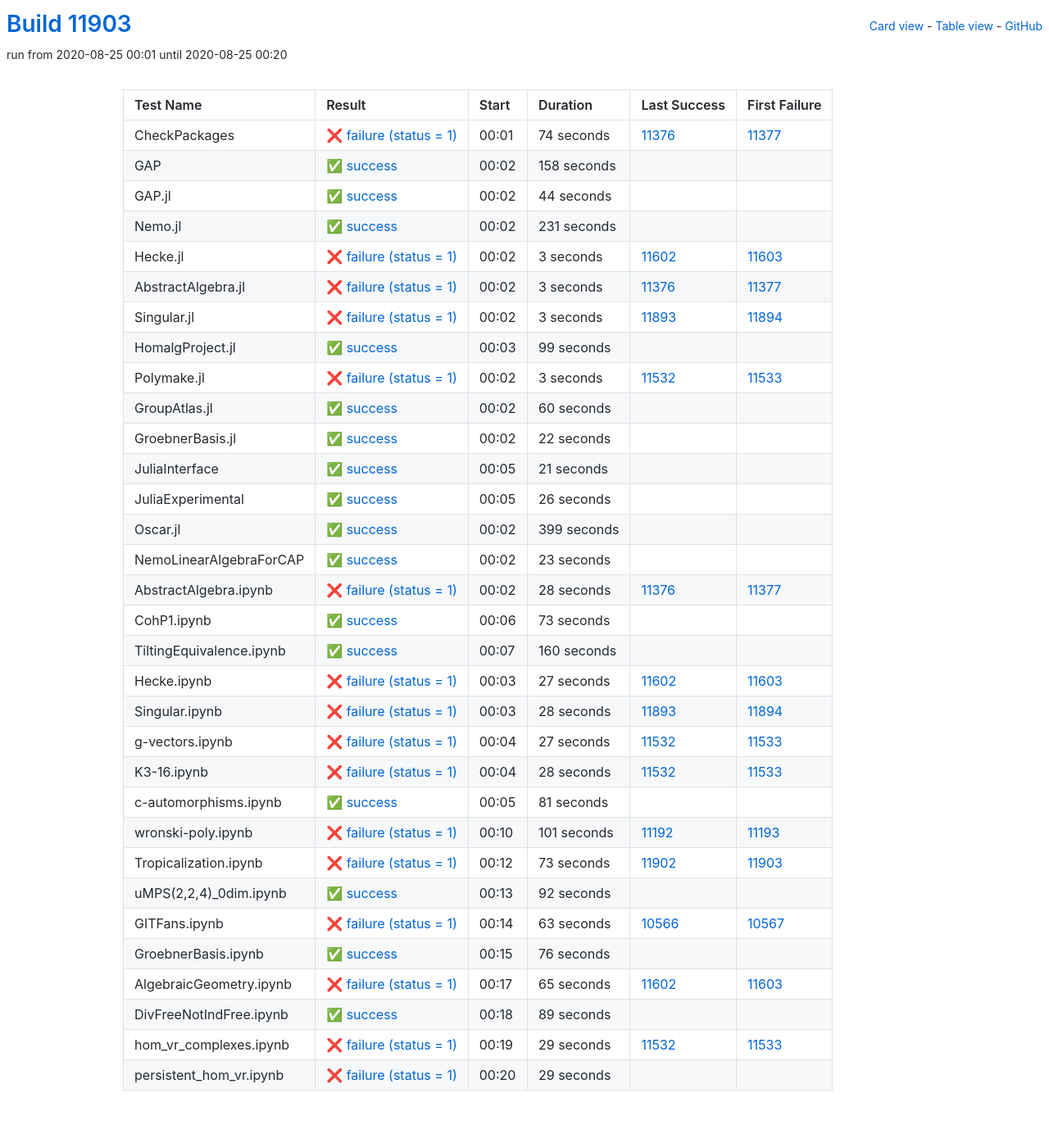
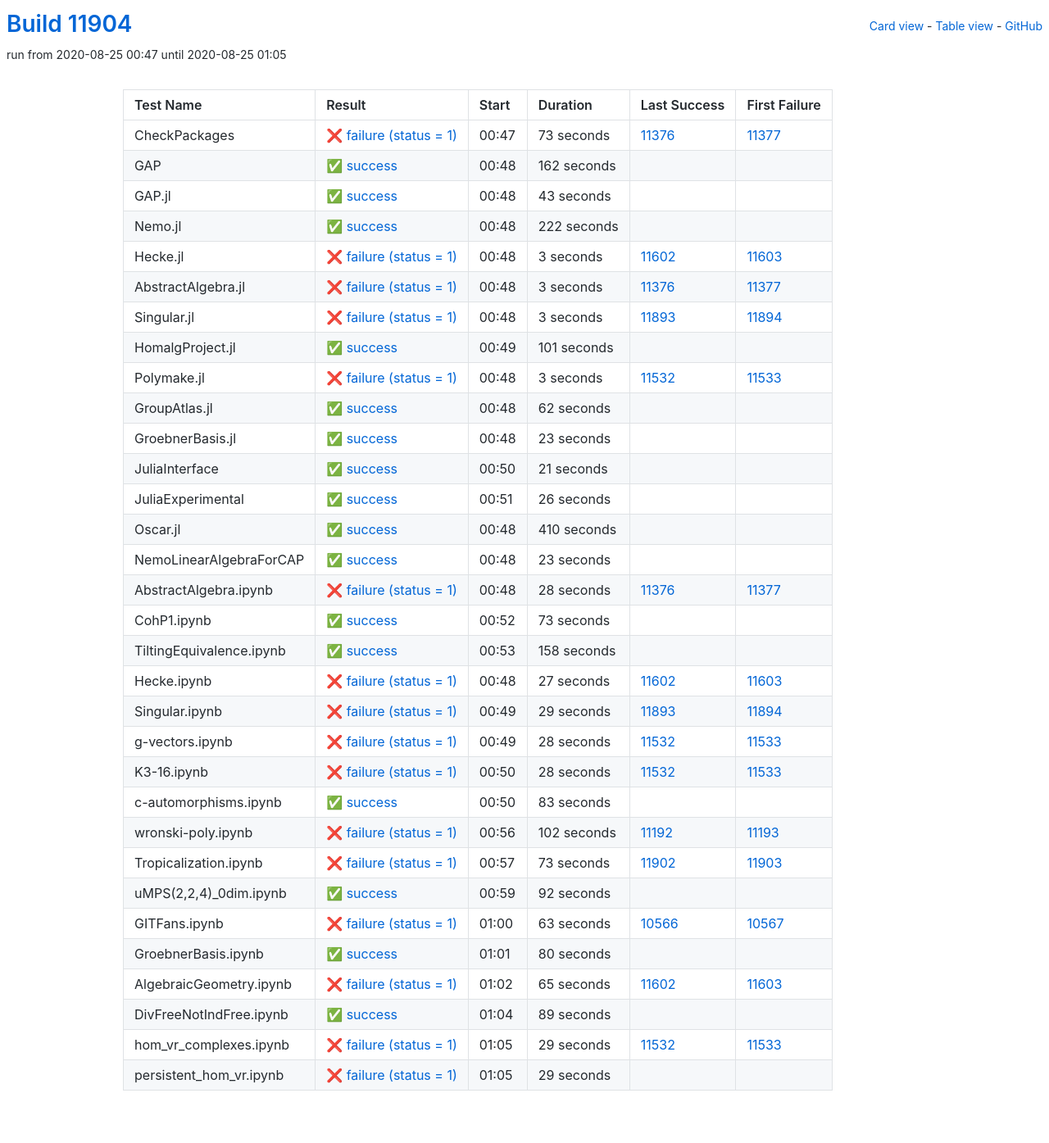
Before and after one commit to oscar-system/oscar-ci-status, a Jekyll site: the page built from table.html, in a window 1280 px wide. Shown: the whole page at 82% size. Built offline with Jekyll 4.4.1, drawn with Linux system fonts in a browser that asks for light colours.

Commit message:
Build #11904

```diff
--- a/_data/ci.yml
+++ b/_data/ci.yml
@@ -1,6 +1,6 @@
 ---
-build: 11903
-build_url: https://oscarci.mathematik.uni-kl.de/job/oscar/11903/
+build: 11904
+build_url: https://oscarci.mathematik.uni-kl.de/job/oscar/11904/
 job: oscar
 organization: oscar-system
 repo: oscar-ci-status
@@ -8,56 +8,56 @@
 tests:
 - name: CheckPackages
   id: checkpackages
-  log: https://oscarci.mathematik.uni-kl.de/job/oscar/11903/artifact/logs/build-11903/CheckPackages.log
-  start: 2020-08-25 00:01
+  log: https://oscarci.mathematik.uni-kl.de/job/oscar/11904/artifact/logs/build-11904/CheckPackages.log
+  start: 2020-08-25 00:47
   success: false
   exitcode: 1
   status: failure
-  duration: 74
+  duration: 73
   last_success: 11376
   last_success_url: https://oscarci.mathematik.uni-kl.de/job/oscar/11376/
   first_failure: 11377
   first_failure_url: https://oscarci.mathematik.uni-kl.de/job/oscar/11377/
 - name: GAP
   id: gap
-  log: https://oscarci.mathematik.uni-kl.de/job/oscar/11903/artifact/logs/build-11903/GAP.log
-  start: 2020-08-25 00:02
+  log: https://oscarci.mathematik.uni-kl.de/job/oscar/11904/artifact/logs/build-11904/GAP.log
+  start: 2020-08-25 00:48
   success: true
   exitcode: 0
   status: success
-  duration: 158
+  duration: 162
   last_success: false
   last_success_url:
   first_failure: false
   first_failure_url:
 - name: GAP.jl
   id: gap-jl
-  log: https://oscarci.mathematik.uni-kl.de/job/oscar/11903/artifact/logs/build-11903/GAP.jl.log
-  start: 2020-08-25 00:02
+  log: https://oscarci.mathematik.uni-kl.de/job/oscar/11904/artifact/logs/build-11904/GAP.jl.log
+  start: 2020-08-25 00:48
   success: true
   exitcode: 0
   status: success
-  duration: 44
+  duration: 43
   last_success: false
   last_success_url:
   first_failure: false
   first_failure_url:
 - name: Nemo.jl
   id: nemo-jl
-  log: https://oscarci.mathematik.uni-kl.de/job/oscar/11903/artifact/logs/build-11903/Nemo.jl.log
-  start: 2020-08-25 00:02
+  log: https://oscarci.mathematik.uni-kl.de/job/oscar/11904/artifact/logs/build-11904/Nemo.jl.log
+  start: 2020-08-25 00:48
   success: true
   exitcode: 0
   status: success
-  duration: 231
+  duration: 222
   last_success: false
   last_success_url:
   first_failure: false
   first_failure_url:
 - name: Hecke.jl
   id: hecke-jl
-  log: https://oscarci.mathematik.uni-kl.de/job/oscar/11903/artifact/logs/build-11903/Hecke.jl.log
-  start: 2020-08-25 00:02
+  log: https://oscarci.mathematik.uni-kl.de/job/oscar/11904/artifact/logs/build-11904/Hecke.jl.log
+  start: 2020-08-25 00:48
   success: false
   exitcode: 1
   status: failure
@@ -68,8 +68,8 @@
   first_failure_url: https://oscarci.mathematik.uni-kl.de/job/oscar/11603/
 - name: AbstractAlgebra.jl
   id: abstractalgebra-jl
-  log: https://oscarci.mathematik.uni-kl.de/job/oscar/11903/artifact/logs/build-11903/AbstractAlgebra.jl.log
-  start: 2020-08-25 00:02
+  log: https://oscarci.mathematik.uni-kl.de/job/oscar/11904/artifact/logs/build-11904/AbstractAlgebra.jl.log
+  start: 2020-08-25 00:48
   success: false
   exitcode: 1
   status: failure
@@ -80,8 +80,8 @@
   first_failure_url: https://oscarci.mathematik.uni-kl.de/job/oscar/11377/
 - name: Singular.jl
   id: singular-jl
-  log: https://oscarci.mathematik.uni-kl.de/job/oscar/11903/artifact/logs/build-11903/Singular.jl.log
-  start: 2020-08-25 00:02
+  log: https://oscarci.mathematik.uni-kl.de/job/oscar/11904/artifact/logs/build-11904/Singular.jl.log
+  start: 2020-08-25 00:48
   success: false
   exitcode: 1
   status: failure
@@ -92,20 +92,20 @@
   first_failure_url: https://oscarci.mathematik.uni-kl.de/job/oscar/11894/
 - name: HomalgProject.jl
   id: homalgproject-jl
-  log: https://oscarci.mathematik.uni-kl.de/job/oscar/11903/artifact/logs/build-11903/HomalgProject.jl.log
-  start: 2020-08-25 00:03
+  log: https://oscarci.mathematik.uni-kl.de/job/oscar/11904/artifact/logs/build-11904/HomalgProject.jl.log
+  start: 2020-08-25 00:49
   success: true
   exitcode: 0
   status: success
-  duration: 99
+  duration: 101
   last_success: false
   last_success_url:
   first_failure: false
   first_failure_url:
 - name: Polymake.jl
   id: polymake-jl
-  log: https://oscarci.mathematik.uni-kl.de/job/oscar/11903/artifact/logs/build-11903/Polymake.jl.log
-  start: 2020-08-25 00:02
+  log: https://oscarci.mathematik.uni-kl.de/job/oscar/11904/artifact/logs/build-11904/Polymake.jl.log
+  start: 2020-08-25 00:48
   success: false
   exitcode: 1
   status: failure
@@ -116,32 +116,32 @@
   first_failure_url: https://oscarci.mathematik.uni-kl.de/job/oscar/11533/
 - name: GroupAtlas.jl
   id: groupatlas-jl
-  log: https://oscarci.mathematik.uni-kl.de/job/oscar/11903/artifact/logs/build-11903/GroupAtlas.jl.log
-  start: 2020-08-25 00:02
+  log: https://oscarci.mathematik.uni-kl.de/job/oscar/11904/artifact/logs/build-11904/GroupAtlas.jl.log
+  start: 2020-08-25 00:48
   success: true
   exitcode: 0
   status: success
-  duration: 60
+  duration: 62
   last_success: false
   last_success_url:
   first_failure: false
   first_failure_url:
 - name: GroebnerBasis.jl
   id: groebnerbasis-jl
-  log: https://oscarci.mathematik.uni-kl.de/job/oscar/11903/artifact/logs/build-11903/GroebnerBasis.jl.log
-  start: 2020-08-25 00:02
+  log: https://oscarci.mathematik.uni-kl.de/job/oscar/11904/artifact/logs/build-11904/GroebnerBasis.jl.log
+  start: 2020-08-25 00:48
   success: true
   exitcode: 0
   status: success
-  duration: 22
+  duration: 23
   last_success: false
   last_success_url:
   first_failure: false
   first_failure_url:
 - name: JuliaInterface
   id: juliainterface
-  log: https://oscarci.mathematik.uni-kl.de/job/oscar/11903/artifact/logs/build-11903/JuliaInterface.log
-  start: 2020-08-25 00:05
+  log: https://oscarci.mathematik.uni-kl.de/job/oscar/11904/artifact/logs/build-11904/JuliaInterface.log
+  start: 2020-08-25 00:50
   success: true
   exitcode: 0
   status: success
@@ -152,8 +152,8 @@
   first_failure_url:
 - name: JuliaExperimental
   id: juliaexperimental
-  log: https://oscarci.mathematik.uni-kl.de/job/oscar/11903/artifact/logs/build-11903/JuliaExperimental.log
-  start: 2020-08-25 00:05
+  log: https://oscarci.mathematik.uni-kl.de/job/oscar/11904/artifact/logs/build-11904/JuliaExperimental.log
+  start: 2020-08-25 00:51
   success: true
   exitcode: 0
   status: success
@@ -164,20 +164,20 @@
   first_failure_url:
 - name: Oscar.jl
   id: oscar-jl
-  log: https://oscarci.mathematik.uni-kl.de/job/oscar/11903/artifact/logs/build-11903/Oscar.jl.log
-  start: 2020-08-25 00:02
+  log: https://oscarci.mathematik.uni-kl.de/job/oscar/11904/artifact/logs/build-11904/Oscar.jl.log
+  start: 2020-08-25 00:48
   success: true
   exitcode: 0
   status: success
-  duration: 399
+  duration: 410
   last_success: false
   last_success_url:
   first_failure: false
   first_failure_url:
 - name: NemoLinearAlgebraForCAP
   id: nemolinearalgebraforcap
-  log: https://oscarci.mathematik.uni-kl.de/job/oscar/11903/artifact/logs/build-11903/NemoLinearAlgebraForCAP.log
-  start: 2020-08-25 00:02
+  log: https://oscarci.mathematik.uni-kl.de/job/oscar/11904/artifact/logs/build-11904/NemoLinearAlgebraForCAP.log
+  start: 2020-08-25 00:48
   success: true
   exitcode: 0
   status: success
@@ -188,8 +188,8 @@
   first_failure_url:
 - name: AbstractAlgebra.ipynb
   id: abstractalgebra-ipynb
-  log: https://oscarci.mathematik.uni-kl.de/job/oscar/11903/artifact/logs/build-11903/AbstractAlgebra.ipynb.log
-  start: 2020-08-25 00:02
+  log: https://oscarci.mathematik.uni-kl.de/job/oscar/11904/artifact/logs/build-11904/AbstractAlgebra.ipynb.log
+  start: 2020-08-25 00:48
   success: false
   exitcode: 1
   status: failure
@@ -200,8 +200,8 @@
   first_failure_url: https://oscarci.mathematik.uni-kl.de/job/oscar/11377/
 - name: CohP1.ipynb
   id: cohp1-ipynb
-  log: https://oscarci.mathematik.uni-kl.de/job/oscar/11903/artifact/logs/build-11903/CohP1.ipynb.log
-  start: 2020-08-25 00:06
+  log: https://oscarci.mathematik.uni-kl.de/job/oscar/11904/artifact/logs/build-11904/CohP1.ipynb.log
+  start: 2020-08-25 00:52
   success: true
   exitcode: 0
   status: success
@@ -212,20 +212,20 @@
   first_failure_url:
 - name: TiltingEquivalence.ipynb
   id: tiltingequivalence-ipynb
-  log: https://oscarci.mathematik.uni-kl.de/job/oscar/11903/artifact/logs/build-11903/TiltingEquivalence.ipynb.log
-  start: 2020-08-25 00:07
+  log: https://oscarci.mathematik.uni-kl.de/job/oscar/11904/artifact/logs/build-11904/TiltingEquivalence.ipynb.log
+  start: 2020-08-25 00:53
   success: true
   exitcode: 0
   status: success
-  duration: 160
+  duration: 158
   last_success: false
   last_success_url:
   first_failure: false
   first_failure_url:
 - name: Hecke.ipynb
   id: hecke-ipynb
-  log: https://oscarci.mathematik.uni-kl.de/job/oscar/11903/artifact/logs/build-11903/Hecke.ipynb.log
-  start: 2020-08-25 00:03
+  log: https://oscarci.mathematik.uni-kl.de/job/oscar/11904/artifact/logs/build-11904/Hecke.ipynb.log
+  start: 2020-08-25 00:48
   success: false
   exitcode: 1
   status: failure
@@ -236,32 +236,32 @@
   first_failure_url: https://oscarci.mathematik.uni-kl.de/job/oscar/11603/
 - name: Singular.ipynb
   id: singular-ipynb
-  log: https://oscarci.mathematik.uni-kl.de/job/oscar/11903/artifact/logs/build-11903/Singular.ipynb.log
-  start: 2020-08-25 00:03
+  log: https://oscarci.mathematik.uni-kl.de/job/oscar/11904/artifact/logs/build-11904/Singular.ipynb.log
+  start: 2020-08-25 00:49
   success: false
   exitcode: 1
   status: failure
-  duration: 28
+  duration: 29
   last_success: 11893
   last_success_url: https://oscarci.mathematik.uni-kl.de/job/oscar/11893/
   first_failure: 11894
   first_failure_url: https://oscarci.mathematik.uni-kl.de/job/oscar/11894/
 - name: g-vectors.ipynb
   id: g-vectors-ipynb
-  log: https://oscarci.mathematik.uni-kl.de/job/oscar/11903/artifact/logs/build-11903/g-vectors.ipynb.log
-  start: 2020-08-25 00:04
+  log: https://oscarci.mathematik.uni-kl.de/job/oscar/11904/artifact/logs/build-11904/g-vectors.ipynb.log
+  start: 2020-08-25 00:49
   success: false
   exitcode: 1
   status: failure
-  duration: 27
+  duration: 28
   last_success: 11532
   last_success_url: https://oscarci.mathematik.uni-kl.de/job/oscar/11532/
   first_failure: 11533
   first_failure_url: https://oscarci.mathematik.uni-kl.de/job/oscar/11533/
 - name: K3-16.ipynb
   id: k3-16-ipynb
-  log: https://oscarci.mathematik.uni-kl.de/job/oscar/11903/artifact/logs/build-11903/K3-16.ipynb.log
-  start: 2020-08-25 00:04
+  log: https://oscarci.mathematik.uni-kl.de/job/oscar/11904/artifact/logs/build-11904/K3-16.ipynb.log
+  start: 2020-08-25 00:50
   success: false
   exitcode: 1
   status: failure
@@ -272,32 +272,32 @@
   first_failure_url: https://oscarci.mathematik.uni-kl.de/job/oscar/11533/
 - name: c-automorphisms.ipynb
   id: c-automorphisms-ipynb
-  log: https://oscarci.mathematik.uni-kl.de/job/oscar/11903/artifact/logs/build-11903/c-automorphisms.ipynb.log
-  start: 2020-08-25 00:05
+  log: https://oscarci.mathematik.uni-kl.de/job/oscar/11904/artifact/logs/build-11904/c-automorphisms.ipynb.log
+  start: 2020-08-25 00:50
   success: true
   exitcode: 0
   status: success
-  duration: 81
+  duration: 83
   last_success: false
   last_success_url:
   first_failure: false
   first_failure_url:
 - name: wronski-poly.ipynb
   id: wronski-poly-ipynb
-  log: https://oscarci.mathematik.uni-kl.de/job/oscar/11903/artifact/logs/build-11903/wronski-poly.ipynb.log
-  start: 2020-08-25 00:10
+  log: https://oscarci.mathematik.uni-kl.de/job/oscar/11904/artifact/logs/build-11904/wronski-poly.ipynb.log
+  start: 2020-08-25 00:56
   success: false
   exitcode: 1
   status: failure
-  duration: 101
+  duration: 102
   last_success: 11192
   last_success_url: https://oscarci.mathematik.uni-kl.de/job/oscar/11192/
   first_failure: 11193
   first_failure_url: https://oscarci.mathematik.uni-kl.de/job/oscar/11193/
 - name: Tropicalization.ipynb
   id: tropicalization-ipynb
-  log: https://oscarci.mathematik.uni-kl.de/job/oscar/11903/artifact/logs/build-11903/Tropicalization.ipynb.log
-  start: 2020-08-25 00:12
+  log: https://oscarci.mathematik.uni-kl.de/job/oscar/11904/artifact/logs/build-11904/Tropicalization.ipynb.log
+  start: 2020-08-25 00:57
   success: false
   exitcode: 1
   status: failure
@@ -308,8 +308,8 @@
   first_failure_url: https://oscarci.mathematik.uni-kl.de/job/oscar/11903/
 - name: uMPS(2,2,4)_0dim.ipynb
   id: umps-2-2-4-0dim-ipynb
-  log: https://oscarci.mathematik.uni-kl.de/job/oscar/11903/artifact/logs/build-11903/uMPS-2-2-4-_0dim.ipynb.log
-  start: 2020-08-25 00:13
+  log: https://oscarci.mathematik.uni-kl.de/job/oscar/11904/artifact/logs/build-11904/uMPS-2-2-4-_0dim.ipynb.log
+  start: 2020-08-25 00:59
   success: true
   exitcode: 0
   status: success
@@ -320,8 +320,8 @@
   first_failure_url:
 - name: GITFans.ipynb
   id: gitfans-ipynb
-  log: https://oscarci.mathematik.uni-kl.de/job/oscar/11903/artifact/logs/build-11903/GITFans.ipynb.log
-  start: 2020-08-25 00:14
+  log: https://oscarci.mathematik.uni-kl.de/job/oscar/11904/artifact/logs/build-11904/GITFans.ipynb.log
+  start: 2020-08-25 01:00
   success: false
   exitcode: 1
   status: failure
@@ -332,20 +332,20 @@
   first_failure_url: https://oscarci.mathematik.uni-kl.de/job/oscar/10567/
 - name: GroebnerBasis.ipynb
   id: groebnerbasis-ipynb
-  log: https://oscarci.mathematik.uni-kl.de/job/oscar/11903/artifact/logs/build-11903/GroebnerBasis.ipynb.log
-  start: 2020-08-25 00:15
+  log: https://oscarci.mathematik.uni-kl.de/job/oscar/11904/artifact/logs/build-11904/GroebnerBasis.ipynb.log
+  start: 2020-08-25 01:01
   success: true
   exitcode: 0
   status: success
-  duration: 76
+  duration: 80
   last_success: false
   last_success_url:
   first_failure: false
   first_failure_url:
 - name: AlgebraicGeometry.ipynb
   id: algebraicgeometry-ipynb
-  log: https://oscarci.mathematik.uni-kl.de/job/oscar/11903/artifact/logs/build-11903/AlgebraicGeometry.ipynb.log
-  start: 2020-08-25 00:17
+  log: https://oscarci.mathematik.uni-kl.de/job/oscar/11904/artifact/logs/build-11904/AlgebraicGeometry.ipynb.log
+  start: 2020-08-25 01:02
   success: false
   exitcode: 1
   status: failure
@@ -356,8 +356,8 @@
   first_failure_url: https://oscarci.mathematik.uni-kl.de/job/oscar/11603/
 - name: DivFreeNotIndFree.ipynb
   id: divfreenotindfree-ipynb
-  log: https://oscarci.mathematik.uni-kl.de/job/oscar/11903/artifact/logs/build-11903/DivFreeNotIndFree.ipynb.log
-  start: 2020-08-25 00:18
+  log: https://oscarci.mathematik.uni-kl.de/job/oscar/11904/artifact/logs/build-11904/DivFreeNotIndFree.ipynb.log
+  start: 2020-08-25 01:04
   success: true
   exitcode: 0
   status: success
@@ -368,8 +368,8 @@
   first_failure_url:
 - name: hom_vr_complexes.ipynb
   id: hom-vr-complexes-ipynb
-  log: https://oscarci.mathematik.uni-kl.de/job/oscar/11903/artifact/logs/build-11903/hom_vr_complexes.ipynb.log
-  start: 2020-08-25 00:19
+  log: https://oscarci.mathematik.uni-kl.de/job/oscar/11904/artifact/logs/build-11904/hom_vr_complexes.ipynb.log
+  start: 2020-08-25 01:05
   success: false
   exitcode: 1
   status: failure
@@ -380,8 +380,8 @@
   first_failure_url: https://oscarci.mathematik.uni-kl.de/job/oscar/11533/
 - name: persistent_hom_vr.ipynb
   id: persistent-hom-vr-ipynb
-  log: https://oscarci.mathematik.uni-kl.de/job/oscar/11903/artifact/logs/build-11903/persistent_hom_vr.ipynb.log
-  start: 2020-08-25 00:20
+  log: https://oscarci.mathematik.uni-kl.de/job/oscar/11904/artifact/logs/build-11904/persistent_hom_vr.ipynb.log
+  start: 2020-08-25 01:05
   success: false
   exitcode: 1
   status: failure
```
Also changed, not shown: README.md.
